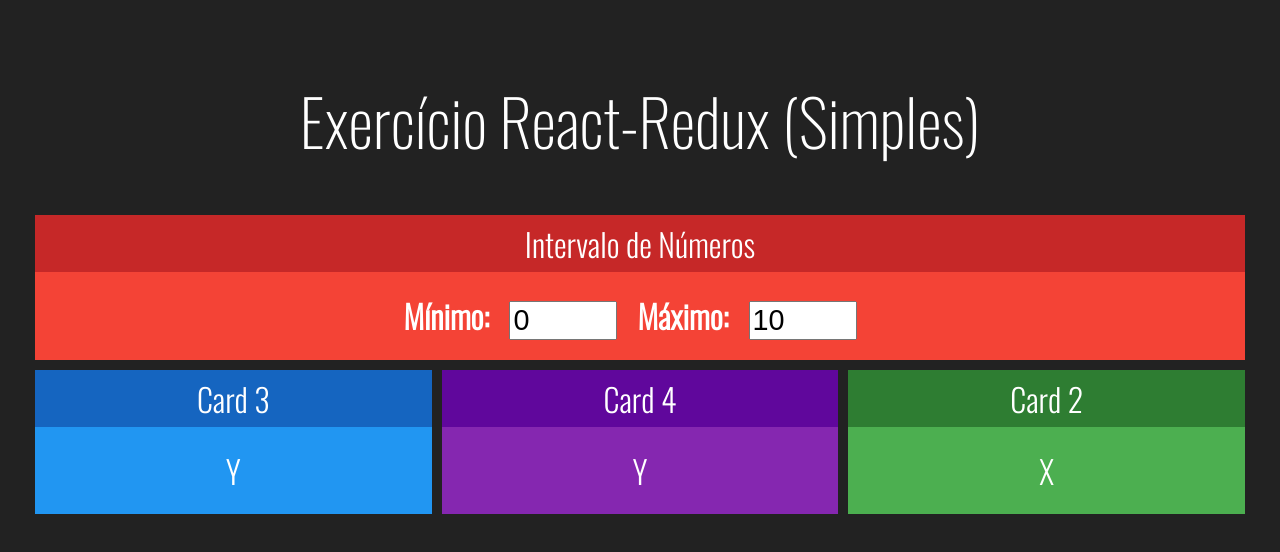
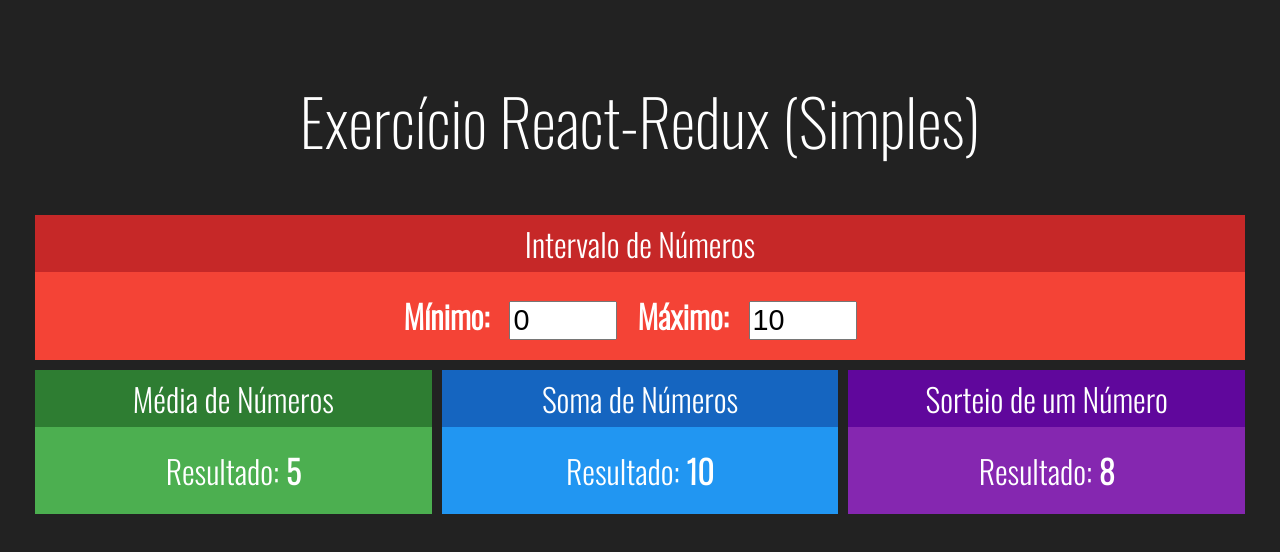
Before and after one commit to includeDaniel/React-Redux-Simples, a React (Create React App) app in the folder redux-simples/: page / in a window 1280 px wide. Shown: the top 552 px of the page. Built offline with nearby package versions, Linux system fonts and the light colour scheme.

Commit message:
New Cards

```diff
--- a/redux-simples/src/App.js
+++ b/redux-simples/src/App.js
@@ -1,6 +1,8 @@
 import './App.css';
-import Card from './components/Card';
-import Intervalo from './components/intervalo';
+import Media from './components/Media';
+import Sorteio from './components/Sorteio';
+import Soma from './components/Soma';
+import Intervalo from './components/Intervalo';
 
 function App() {
   return (
@@ -10,15 +12,9 @@
         <Intervalo></Intervalo>
       </div>
       <div className="linha">
-        <Card title="Card 3" blue>
-          Y
-          </Card>
-        <Card title="Card 4" purple>
-          Y
-        </Card>
-        <Card title="Card 2" green>
-          X
-        </Card>
+        <Media></Media>
+        <Soma></Soma>
+        <Sorteio></Sorteio>
       </div>
     </div>
   );
--- /dev/null
+++ b/redux-simples/src/components/Media.jsx
@@ -0,0 +1,16 @@
+import React from "react";
+import Card from "./Card";
+
+// eslint-disable-next-line
+export default (props) => {
+  return (
+    <Card title="Média de Números" green>
+      <div>
+        <span>
+          <span>Resultado: </span>
+          <strong>5</strong>
+        </span>
+      </div>
+    </Card>
+  );
+};
--- /dev/null
+++ b/redux-simples/src/components/Soma.jsx
@@ -0,0 +1,16 @@
+import React from "react";
+import Card from "./Card";
+
+// eslint-disable-next-line
+export default (props) => {
+  return (
+    <Card title="Soma de Números" blue>
+      <div>
+        <span>
+          <span>Resultado: </span>
+          <strong>10</strong>
+        </span>
+      </div>
+    </Card>
+  );
+};
--- /dev/null
+++ b/redux-simples/src/components/Sorteio.jsx
@@ -0,0 +1,16 @@
+import React from "react";
+import Card from "./Card";
+
+// eslint-disable-next-line
+export default (props) => {
+  return (
+    <Card title="Sorteio de um Número" purple>
+      <div>
+        <span>
+          <span>Resultado: </span>
+          <strong>8</strong>
+        </span>
+      </div>
+    </Card>
+  );
+};
--- a/redux-simples/src/components/intervalo.jsx
+++ b/redux-simples/src/components/intervalo.jsx
@@ -1,4 +1,4 @@
-import "./intervalo.css";
+import "./Intervalo.css";
 import React from "react";
 import Card from "./Card";
 
```
